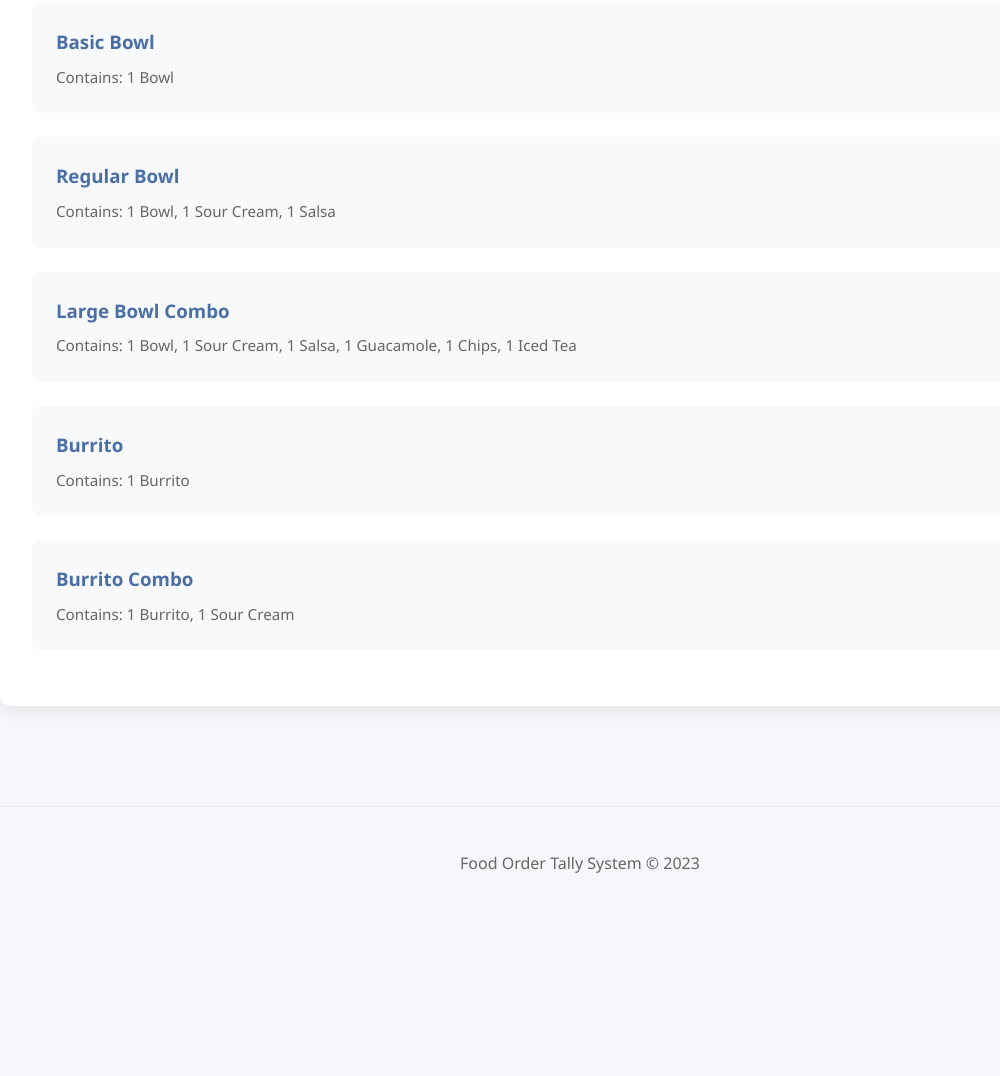
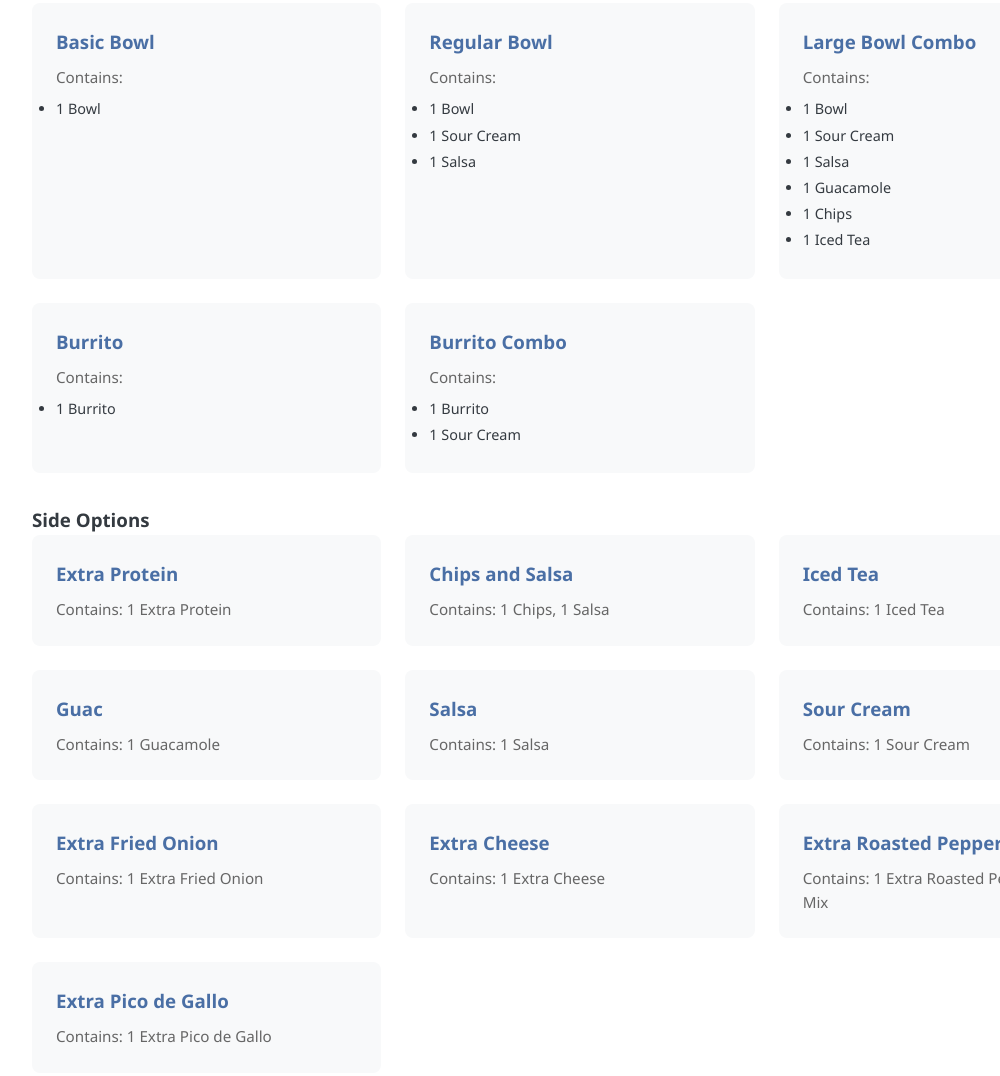
Before and after one commit to Mrani1212/Mexican-Bowls, a plain HTML site: page index.html in a window 1280 px wide. Shown: the part 880-1956 px from the top of the page, without its empty margins (60-1060 px from the left). Before the commit the page ends 1801 px from the top, so only its background shows below. Drawn offline with Linux system fonts and the light colour scheme.

Commit message:
Update index.html

```diff
--- a/index.html
+++ b/index.html
@@ -178,11 +178,17 @@
             color: var(--primary);
         }
 
+        .menu-grid {
+            display: grid;
+            grid-template-columns: repeat(auto-fill, minmax(300px, 1fr));
+            gap: 1.5rem;
+        }
+
         .menu-item {
             background: var(--light);
             border-radius: 8px;
             padding: 1.5rem;
-            margin-bottom: 1.5rem;
+            margin-bottom: 0;
         }
 
         .menu-item h3 {
@@ -193,6 +199,15 @@
         .menu-item p {
             color: #666;
             font-size: 0.95rem;
+        }
+
+        .components-list {
+            margin-top: 0.5rem;
+            font-size: 0.9rem;
+        }
+
+        .components-list li {
+            margin-bottom: 0.2rem;
         }
 
         footer {
@@ -214,6 +229,10 @@
 
             .summary-grid {
                 grid-template-columns: repeat(auto-fill, minmax(150px, 1fr));
+            }
+
+            .menu-grid {
+                grid-template-columns: 1fr;
             }
         }
     </style>
@@ -263,25 +282,94 @@
 
         <div class="card">
             <h2>Menu Items & Components</h2>
+            <div class="menu-grid">
                 <div class="menu-item">
                     <h3>Basic Bowl</h3>
-                <p>Contains: 1 Bowl</p>
+                    <p>Contains:</p>
+                    <ul class="components-list">
+                        <li>1 Bowl</li>
+                    </ul>
                 </div>
                 <div class="menu-item">
                     <h3>Regular Bowl</h3>
-                <p>Contains: 1 Bowl, 1 Sour Cream, 1 Salsa</p>
+                    <p>Contains:</p>
+                    <ul class="components-list">
+                        <li>1 Bowl</li>
+                        <li>1 Sour Cream</li>
+                        <li>1 Salsa</li>
+                    </ul>
                 </div>
                 <div class="menu-item">
                     <h3>Large Bowl Combo</h3>
-                <p>Contains: 1 Bowl, 1 Sour Cream, 1 Salsa, 1 Guacamole, 1 Chips, 1 Iced Tea</p>
+                    <p>Contains:</p>
+                    <ul class="components-list">
+                        <li>1 Bowl</li>
+                        <li>1 Sour Cream</li>
+                        <li>1 Salsa</li>
+                        <li>1 Guacamole</li>
+                        <li>1 Chips</li>
+                        <li>1 Iced Tea</li>
+                    </ul>
                 </div>
                 <div class="menu-item">
                     <h3>Burrito</h3>
-                <p>Contains: 1 Burrito</p>
+                    <p>Contains:</p>
+                    <ul class="components-list">
+                        <li>1 Burrito</li>
+                    </ul>
                 </div>
                 <div class="menu-item">
                     <h3>Burrito Combo</h3>
-                <p>Contains: 1 Burrito, 1 Sour Cream</p>
+                    <p>Contains:</p>
+                    <ul class="components-list">
+                        <li>1 Burrito</li>
+                        <li>1 Sour Cream</li>
+                    </ul>
+                </div>
+            </div>
+
+            <h3 style="margin-top: 2rem;">Side Options</h3>
+            <div class="menu-grid">
+                <div class="menu-item">
+                    <h3>Extra Protein</h3>
+                    <p>Contains: 1 Extra Protein</p>
+                </div>
+                <div class="menu-item">
+                    <h3>Chips and Salsa</h3>
+                    <p>Contains: 1 Chips, 1 Salsa</p>
+                </div>
+                <div class="menu-item">
+                    <h3>Iced Tea</h3>
+                    <p>Contains: 1 Iced Tea</p>
+                </div>
+                <div class="menu-item">
+                    <h3>Guac</h3>
+                    <p>Contains: 1 Guacamole</p>
+                </div>
+                <div class="menu-item">
+                    <h3>Salsa</h3>
+                    <p>Contains: 1 Salsa</p>
+                </div>
+                <div class="menu-item">
+                    <h3>Sour Cream</h3>
+                    <p>Contains: 1 Sour Cream</p>
+                </div>
+                <div class="menu-item">
+                    <h3>Extra Fried Onion</h3>
+                    <p>Contains: 1 Extra Fried Onion</p>
+                </div>
+                <div class="menu-item">
+                    <h3>Extra Cheese</h3>
+                    <p>Contains: 1 Extra Cheese</p>
+                </div>
+                <div class="menu-item">
+                    <h3>Extra Roasted Pepper/Corn Mix</h3>
+                    <p>Contains: 1 Extra Roasted Pepper/Corn Mix</p>
+                </div>
+                <div class="menu-item">
+                    <h3>Extra Pico de Gallo</h3>
+                    <p>Contains: 1 Extra Pico de Gallo</p>
+                </div>
             </div>
         </div>
     </div>
@@ -299,7 +387,18 @@
             "regular bowl": { bowl: 1, sour_cream: 1, salsa: 1 },
             "large bowl combo": { bowl: 1, sour_cream: 1, salsa: 1, guacamole: 1, chips: 1, iced_tea: 1 },
             "burrito": { burrito: 1 },
-            "burrito combo": { burrito: 1, sour_cream: 1 }
+            "burrito combo": { burrito: 1, sour_cream: 1 },
+            // Side options
+            "extra protein": { extra_protein: 1 },
+            "chips and salsa": { chips: 1, salsa: 1 },
+            "iced tea": { iced_tea: 1 },
+            "guac": { guacamole: 1 },
+            "salsa": { salsa: 1 },
+            "sour cream": { sour_cream: 1 },
+            "extra fried onion": { extra_fried_onion: 1 },
+            "extra cheese": { extra_cheese: 1 },
+            "extra roasted pepper/corn mix": { extra_roasted_pepper_corn_mix: 1 },
+            "extra pico de gallo": { extra_pico_de_gallo: 1 }
         };
 
         // DOM elements
@@ -386,7 +485,6 @@
             const orders = [];
 
             // Find the column with order information
-            // Assuming the order column has headers like "What would you like to order?" or similar
             const headers = lines[0].split(',').map(h => h.trim().toLowerCase());
             let orderColumnIndex = -1;
 
@@ -485,7 +583,12 @@
 
         function formatItemName(item) {
             return item.split('_')
-                .map(word => word.charAt(0).toUpperCase() + word.slice(1))
+                .map(word => {
+                    // Special handling for specific terms
+                    if (word === 'guac') return 'Guacamole';
+                    if (word === 'picco') return 'Pico';
+                    return word.charAt(0).toUpperCase() + word.slice(1);
+                })
                 .join(' ');
         }
     </script>
```
Lines whose indentation alone changed are shown as unchanged.
